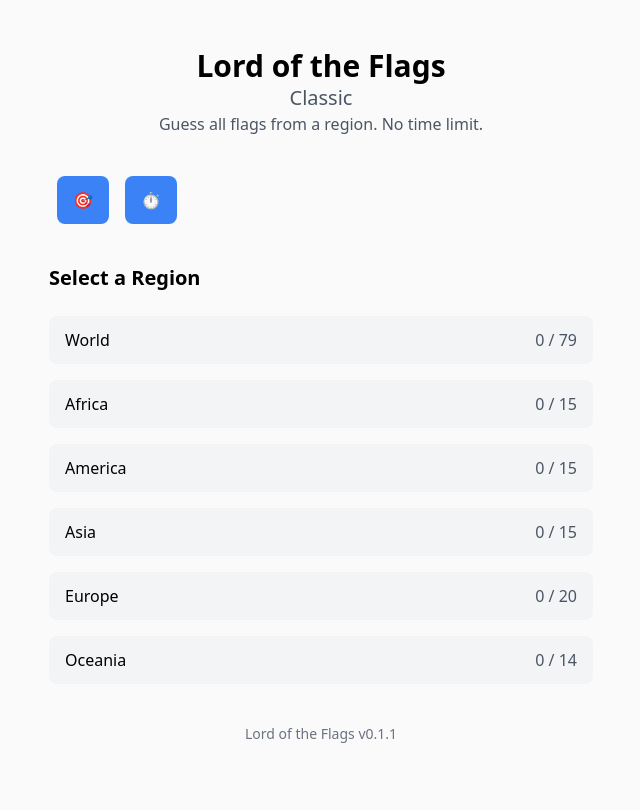
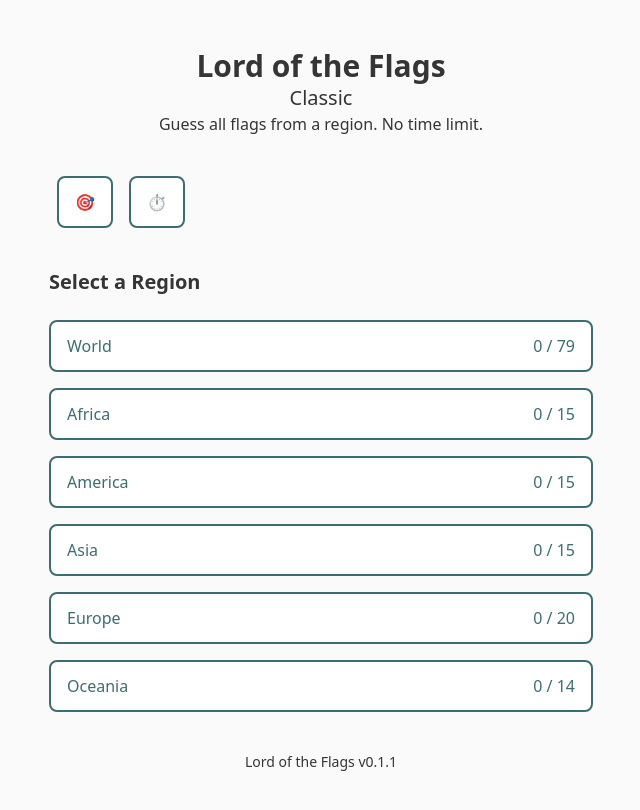
Before and after one commit to jacqueshovine/lordoftheflags, a Vue app: page / in a window 1280 px wide. Shown: the top 810 px of the page, without its empty margins (319-959 px from the left). Built offline with nearby package versions, Linux system fonts and the light colour scheme.

Commit message:
update style

```diff
--- a/src/assets/button.css
+++ b/src/assets/button.css
@@ -7,16 +7,37 @@
 }
 
 .btn-primary {
-    @apply
-    btn-base
-    bg-blue-500 hover:bg-blue-600
-    text-white;
+  @apply btn-base;
+  background-color: var(--color-primary);
+  color: var(--color-white);
+}
+
+.btn-primary:hover {
+  background-color: var(--color-charcoal);
+  color: var(--color-white);
+}
+
+.btn-reversed {
+  @apply btn-base;
+  background-color: var(--color-white);
+  color: var(--color-primary);
+  border: 2px solid var(--color-primary);
+}
+
+.btn-reversed:hover {
+  background-color: var(--color-primary);
+  color: var(--color-white);
 }
 
 .btn-secondary {
-  @apply
-    btn-base
-    bg-gray-100 hover:bg-gray-200;
+  @apply btn-base;
+  background-color: var(--color-secondary);
+  color: var(--color-white);
+}
+
+.btn-secondary:hover {
+  background-color: var(--color-charcoal);
+  color: var(--color-white);
 }
 
 .btn-full {
--- a/src/assets/main.css
+++ b/src/assets/main.css
@@ -5,6 +5,15 @@
 @import "./variables.css";
 @import "./button.css";
 
+body {
+  background-color: var(--color-background);
+  color: var(--color-text);
+}
+
+/* Game feedback borders */
+.border-correct { border-color: var(--color-correct); }
+.border-wrong { border-color: var(--color-wrong); }
+
 #app {
   max-width: 1280px;
   margin: 0 auto;
--- a/src/assets/variables.css
+++ b/src/assets/variables.css
@@ -1,8 +1,22 @@
-/* TO DO  */
-/* :root {
-  --color-primary: #3b82f6;
-  --color-correct: #10b981;
-  --color-wrong: #ef4444;
-  --color-bg: #ffffff;
-  --color-text: #1f2937;
-} */
+:root {
+  /* Base Colors - Main Palette */
+  --color-charcoal: #353535;
+  --color-teal: #3C6E71;
+  --color-white: #FFFFFF;
+  --color-light-gray: #D9D9D9;
+  --color-navy: #284B63;
+
+  /* Feedback Colors - Complementary to palette */
+  --color-green: #5A9E6F;
+  --color-red: #A63D40;
+
+  /* Semantic Color Mappings */
+  --color-primary: var(--color-teal);
+  --color-secondary: var(--color-navy);
+  --color-background: var(--color-white);
+  --color-text: var(--color-charcoal);
+
+  /* Game-Specific */
+  --color-correct: var(--color-green);
+  --color-wrong: var(--color-red);
+}
--- a/src/components/game/FlagGrid.vue
+++ b/src/components/game/FlagGrid.vue
@@ -7,7 +7,7 @@ const gameStore = useGameStore();
 
 <template>
   <div class="grid grid-cols-2 gap-4">
-    <div v-for="flag in gameStore.flagPossibilities" :key="flag.code" class="flex justify-center">
+    <div v-for="flag in gameStore.flagPossibilities" :key="`${gameStore.getCurrentRound}-${flag.code}`" class="flex justify-center">
       <FlagTile :flag="flag" />
     </div>
   </div>
--- a/src/components/game/FlagTile.vue
+++ b/src/components/game/FlagTile.vue
@@ -22,15 +22,14 @@ const borderClass = computed(() => {
   const isCorrect = props.flag.code === gameStore.flagToGuess?.code;
   const isSelected = gameStore.selectedAnswer === props.flag.code;
 
-  // TO DO Move hard coded colors to CSS classes
-  // Show green border on the correct answer
+  // Show colored border on the correct answer
   if (isCorrect) {
-    return 'border-green-500';
+    return 'border-correct';
   }
 
-  // Show red border only on the selected wrong answer
+  // Show colored border only on the selected wrong answer
   if (isSelected && !isCorrect) {
-    return 'border-red-500';
+    return 'border-wrong';
   }
 
   return 'border-transparent';
--- a/src/components/game/RegionButton.vue
+++ b/src/components/game/RegionButton.vue
@@ -21,11 +21,11 @@ function handleClick() {
 
 <template>
   <button
-    class="btn-full btn-secondary text-left"
+    class="btn-full btn-reversed text-left"
     @click="handleClick"
   >
     <span class="font-medium">{{ region }}</span>
-    <span v-if="gameStore.currentMode.id === 'classic'" class="float-right text-gray-600">{{ regionScore.maxAchieved }} / {{ regionScore.maxPossible }}</span>
-    <span v-else-if="gameStore.currentMode.id === 'timer'" class="float-right text-gray-600">{{ regionScore.maxAchieved }}</span>
+    <span v-if="gameStore.currentMode.id === 'classic'" class="float-right">{{ regionScore.maxAchieved }} / {{ regionScore.maxPossible }}</span>
+    <span v-else-if="gameStore.currentMode.id === 'timer'" class="float-right">{{ regionScore.maxAchieved }}</span>
   </button>
 </template>
--- a/src/components/layout/Footer.vue
+++ b/src/components/layout/Footer.vue
@@ -2,7 +2,7 @@
 const version = import.meta.env.VITE_APP_VERSION || '0.1.0'
 </script>
 <template>
-    <footer class="text-center text-sm text-gray-500 py-4">
+    <footer class="text-center text-sm py-4">
       Lord of the Flags v{{ version }}
     </footer>
 </template>
--- a/src/stores/game.js
+++ b/src/stores/game.js
@@ -135,6 +135,7 @@ export const useGameStore = defineStore('game', () => {
     const delay = currentMode.value?.feedbackDelay || 1500;
     setTimeout(() => {
       selectedAnswer.value = null;
+      flagToGuess.value = null;
       nextRound();
     }, delay);
   }
--- a/src/views/HomeView.vue
+++ b/src/views/HomeView.vue
@@ -17,15 +17,15 @@ function setCurrentMode(mode) {
 <template>
   <main class="max-w-xl mx-auto p-4">
     <h1 class="text-3xl font-bold text-center">Lord of the Flags</h1>
-    <p class="text-xl text-center text-gray-600">{{ gameStore.currentMode.name }}</p>
-    <p class="text-center text-gray-600">{{ gameStore.currentMode.description }}</p>
+    <p class="text-xl text-center">{{ gameStore.currentMode.name }}</p>
+    <p class="text-center">{{ gameStore.currentMode.description }}</p>
 
     <!-- Mode Selection -->
     <div v-if="!gameStore.gameRunning" class="mt-8">
       <button
         v-for="mode in gameStore.modes"
         :key="mode.id"
-        class="btn-primary mb-4 mx-2"
+        class="btn-reversed mb-4 mx-2"
         @click="setCurrentMode(mode)"
       >
         {{ mode.icon }}
```
